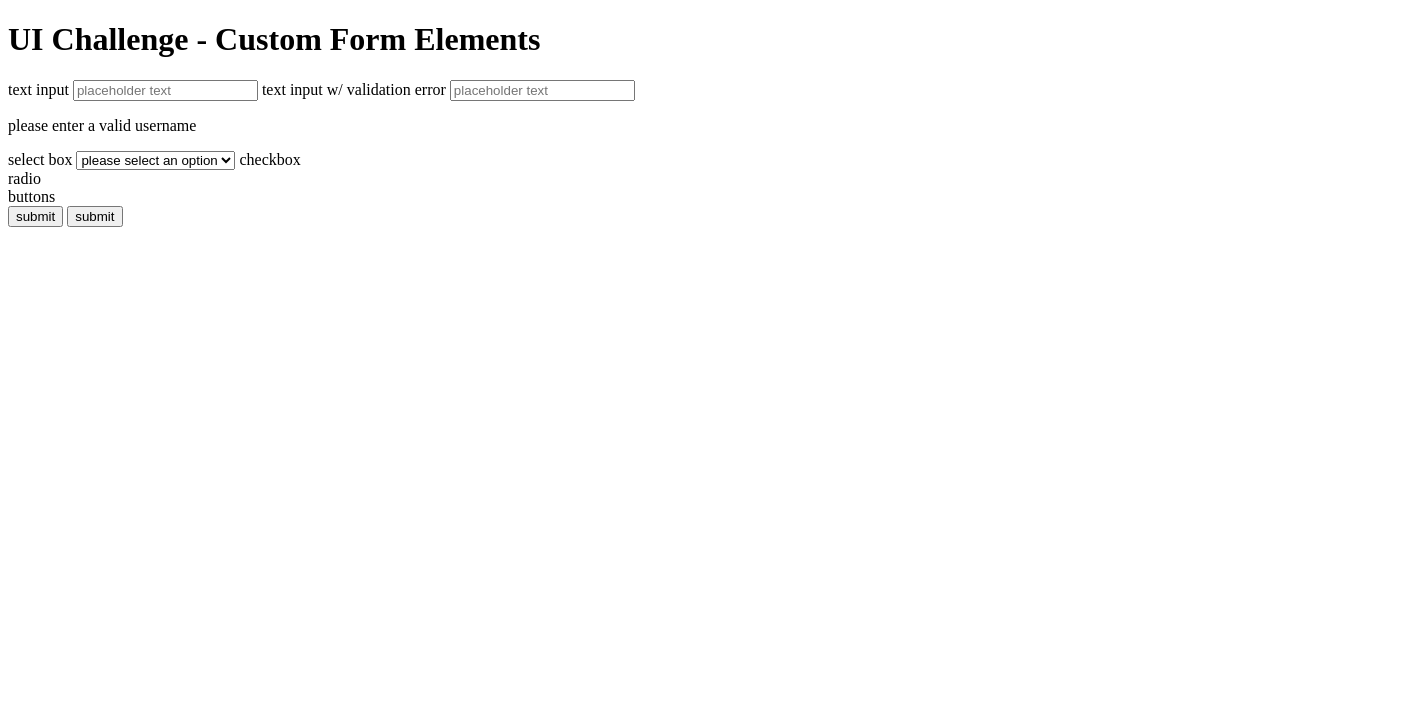
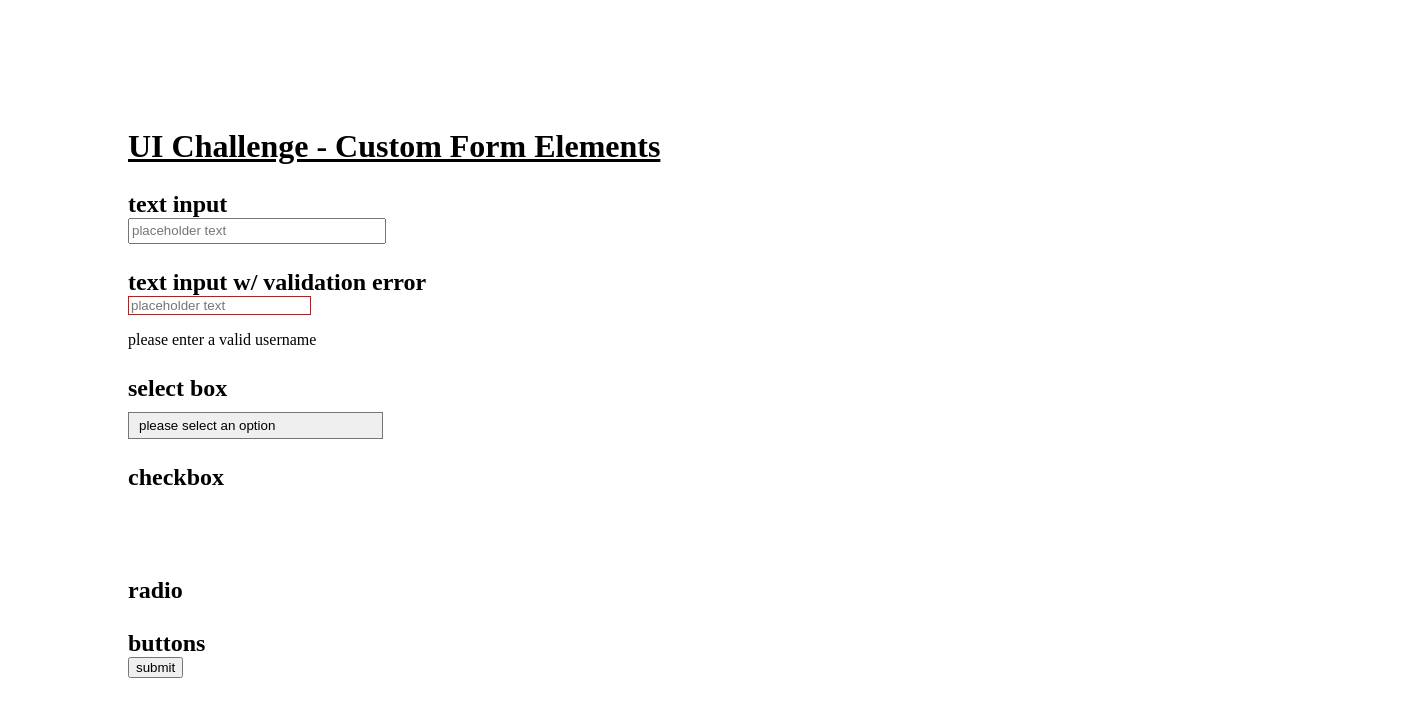
Before and after one commit to seattlechem/ui-challenge-2, a plain HTML site: page index.html in a window 1280 px wide. Shown: the whole page, 1408 px wide, since content can reach past the window. Drawn offline with Linux system fonts and the light colour scheme.

Commit message:
partial css

```diff
--- a/index.html
+++ b/index.html
@@ -11,10 +11,10 @@
     <h1>UI Challenge - Custom Form Elements</h1>
     <form>
         <label>text input</label>
-        <input class="text" type="text" placeholder="placeholder text">
+        <input type="text" placeholder="placeholder text">
 
         <label>text input w/ validation error</label>
-        <input class="text" id="validation" type="text" placeholder="placeholder text" required>
+        <input id="validation" type="text" placeholder="placeholder text" required>
         <p>please enter a valid username</p>
 
 
@@ -41,9 +41,8 @@
         </section>
 
         <label id="buttonlb">buttons</label>
-        <div id="buttons">
-            <button id="button1">submit</button>
-            <button id="button2">submit</button>
+        <div id="btn">
+            <button id="btn1">submit</button>
         </div>
 
     </form>
--- a/style.css
+++ b/style.css
@@ -0,0 +1,57 @@
+body {
+    width: 100%;
+    margin: 10%;
+  }
+
+  h1 {
+    text-decoration: underline;
+  }
+
+  form label {
+    margin-top: 2%;
+    display: block;
+    font-size: 24px;
+    font-weight: bold;
+  }
+  input:first-child {
+    width: 250px;
+    line-height: 1.5em;
+  }
+
+  input:nth-child(2) {
+    width: 250px;
+    line-height: 1.5em;
+  }
+  select {
+    -webkit-appearance: none;
+    -moz-appearance: none;
+    display: block;
+    margin: 10px 0 20px 0;
+    width: 255px;
+    border-radius: 0;
+    padding: 5px 10px;
+  }
+
+
+  .text {
+    display: block;
+    margin-top: 10px;
+    width: 250px;
+    line-height: 2em;
+  }
+
+  #validation:invalid {
+    border: 1px solid red;
+  }
+
+
+  #checkbox1 {
+    width: 60px;
+    height: 60px;
+  }
+
+  #radio {
+    width: 60px;
+    height: 60px;
+
+  }
```
Lines whose indentation alone changed are shown as unchanged.
